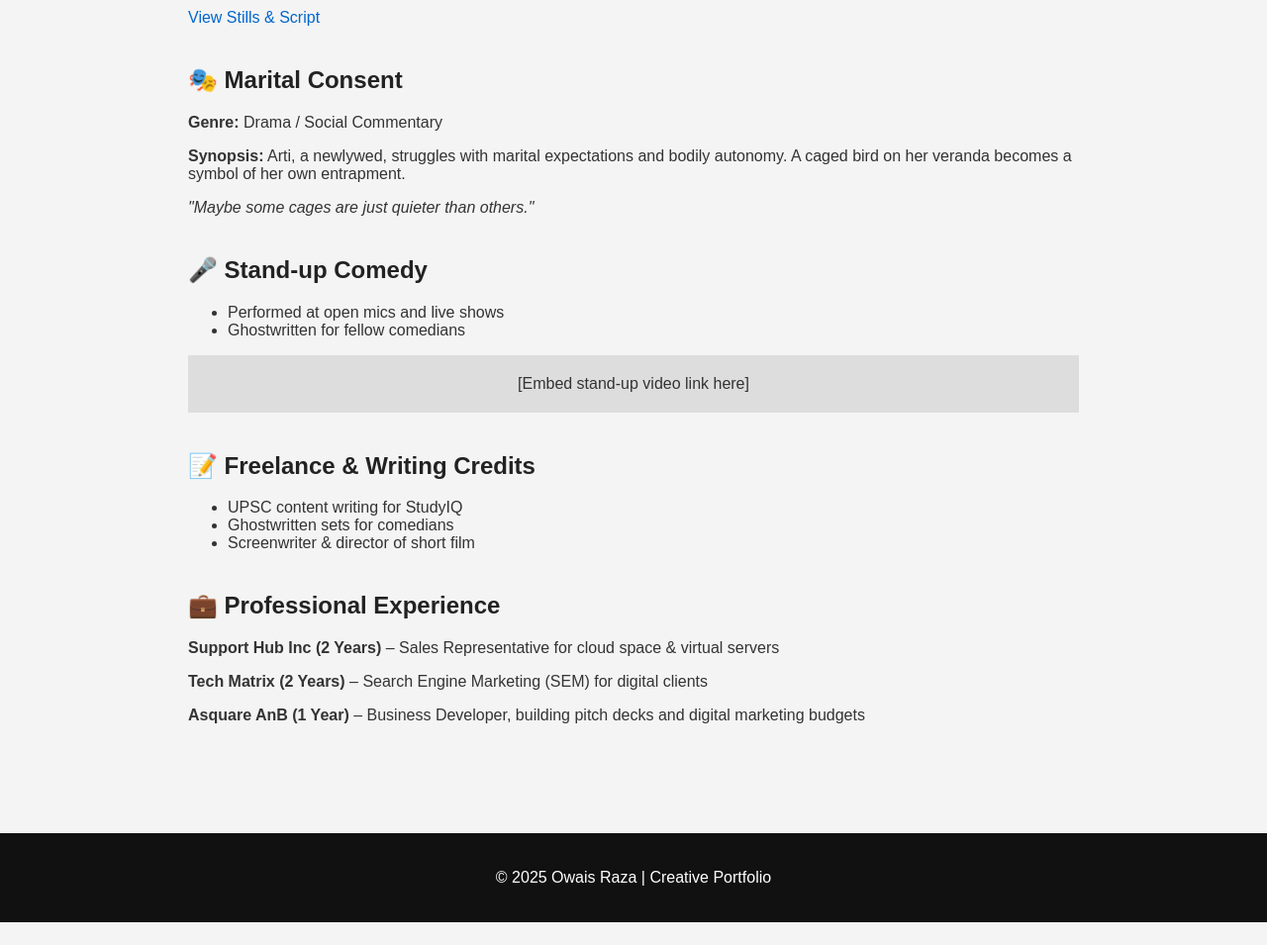
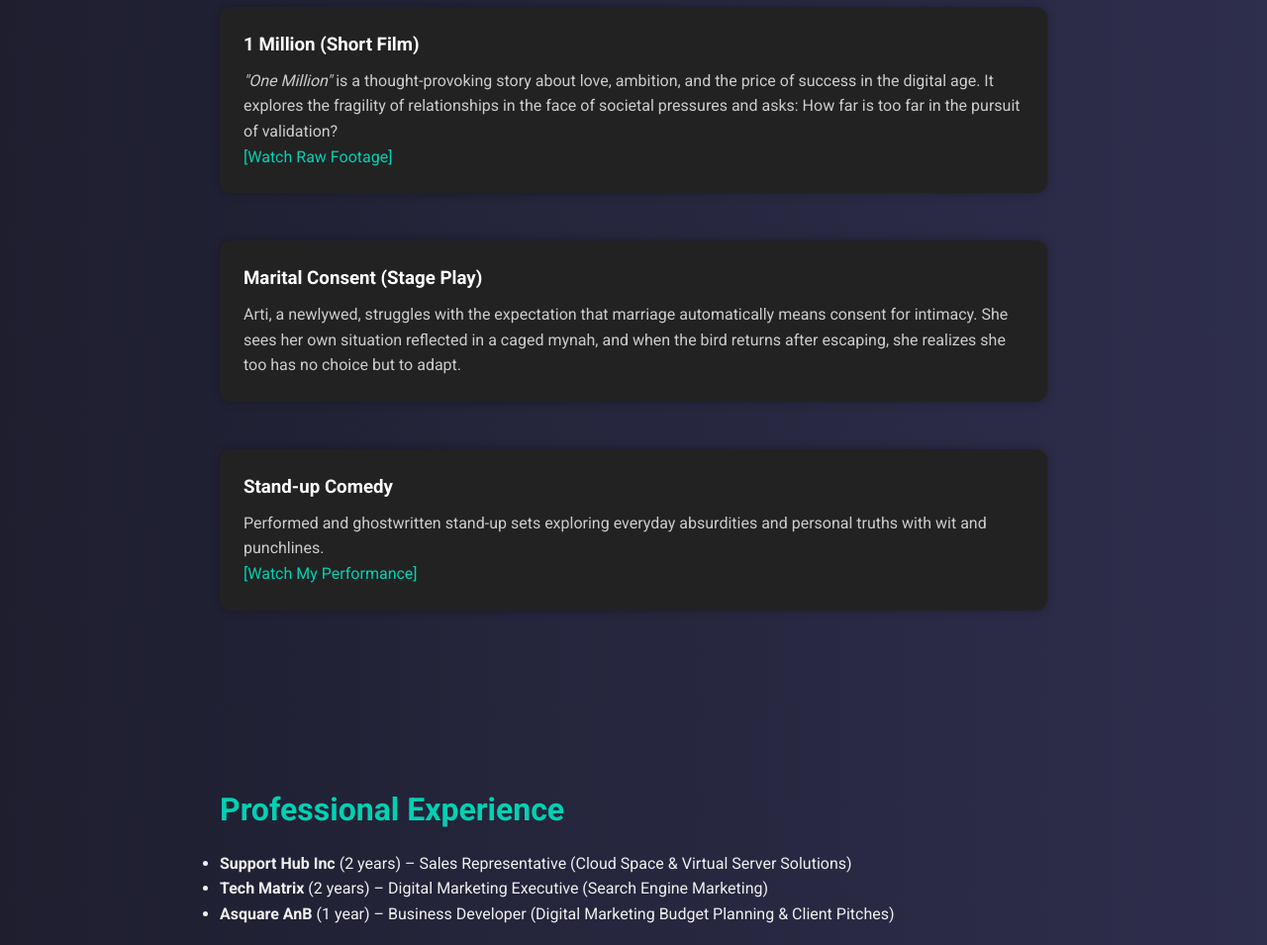
Before and after one commit to Owais-Portfolio/Portfolio, a plain HTML site: page index.html in a window 1280 px wide. Shown: the part 610-1565 px from the top of the page at 99% size. Before the commit the page ends 1542 px from the top, so only its background shows below. Drawn offline with Linux system fonts and the light colour scheme.

Commit message:
Update index.html

```diff
--- a/index.html
+++ b/index.html
@@ -3,109 +3,119 @@
 <head>
   <meta charset="UTF-8" />
   <meta name="viewport" content="width=device-width, initial-scale=1.0" />
-  <title>Owais Raza | Creative Writing Portfolio</title>
+  <title>Owais Raza | Creative Portfolio</title>
+  <link href="https://fonts.googleapis.com/css2?family=Roboto:wght@400;700&display=swap" rel="stylesheet">
   <style>
-    body {
-      font-family: Arial, sans-serif;
+    * {
+      box-sizing: border-box;
       margin: 0;
       padding: 0;
-      background-color: #f4f4f4;
-      color: #333;
+    }
+    body {
+      font-family: 'Roboto', sans-serif;
+      background: linear-gradient(to right, #1e1e2f, #2e2e4d);
+      color: #f0f0f0;
+      line-height: 1.6;
     }
     header {
+      padding: 3rem 2rem;
+      text-align: center;
       background-color: #111;
-      color: white;
-      padding: 30px 20px;
-      text-align: center;
     }
-    .container {
-      padding: 20px;
+    header h1 {
+      font-size: 2.5rem;
+      color: #00d1b2;
+    }
+    header p {
+      font-size: 1.1rem;
+      color: #ccc;
+    }
+    section {
+      padding: 4rem 2rem;
       max-width: 900px;
       margin: auto;
     }
-    h2 {
-      color: #222;
-      margin-top: 40px;
+    .section-title {
+      font-size: 2rem;
+      margin-bottom: 1rem;
+      color: #00d1b2;
     }
-    .section {
-      margin-bottom: 40px;
+    .project {
+      margin-bottom: 3rem;
+      background: #222;
+      padding: 1.5rem;
+      border-radius: 12px;
+      box-shadow: 0 0 10px rgba(0,0,0,0.3);
     }
-    .video-placeholder {
-      background-color: #ddd;
-      padding: 20px;
+    .project h3 {
+      color: #ffffff;
+      margin-bottom: 0.5rem;
+    }
+    .project p {
+      color: #ccc;
+    }
+    footer {
+      background: #111;
       text-align: center;
-      margin: 10px 0;
+      padding: 2rem;
+      font-size: 0.9rem;
     }
     a {
-      color: #0066cc;
+      color: #00d1b2;
       text-decoration: none;
-    }
-    footer {
-      background-color: #111;
-      color: white;
-      text-align: center;
-      padding: 20px;
-      margin-top: 50px;
     }
   </style>
 </head>
 <body>
   <header>
     <h1>Owais Raza</h1>
-    <p>Creative Writer | Filmmaker | Stand-up Comedian</p>
-    <p>📞 +91 9560510644 | ✉️ owaisonmic@gmail.com | 📸 <a href="https://instagram.com/owais0304" target="_blank" style="color:white;">@owais0304</a></p>
+    <p>Creative Writer | Storyteller | Performer</p>
   </header>
-  <div class="container">
-    <div class="section">
-      <h2>About Me</h2>
-      <p>
-        Hi, I’m Owais — a creative storyteller with 5 years of corporate experience and a passion for writing and performing.
-        I’ve written and directed a short film (*"One Million"*), authored a stage play (*"Marital Consent"*), and performed stand-up comedy across open mics.
-      </p>
+
+  <section>
+    <h2 class="section-title">About Me</h2>
+    <p>I am a passionate storyteller with 5 years of corporate experience across sales, digital marketing, and business development. On the creative side, I’ve written and directed the short film <strong>"1 Million"</strong>, authored the play <strong>"Marital Consent"</strong>, ghostwritten for stand-up comedians, and performed stand-up myself. I’ve also created educational content for StudyIQ's UPSC platform.</p>
+  </section>
+
+  <section>
+    <h2 class="section-title">Creative Work</h2>
+
+    <div class="project">
+      <h3>1 Million (Short Film)</h3>
+      <p><em>"One Million"</em> is a thought-provoking story about love, ambition, and the price of success in the digital age. It explores the fragility of relationships in the face of societal pressures and asks: How far is too far in the pursuit of validation?</p>
+      <p><a href="#">[Watch Raw Footage]</a></p>
     </div>
 
-    <div class="section">
-      <h2>🎬 One Million</h2>
-      <p><strong>Genre:</strong> Psychological Drama / Social Commentary</p>
-      <p><strong>Synopsis:</strong> A thought-provoking story about love, ambition, and the price of success in the digital age. As a couple chases online validation, their relationship begins to crack under pressure.</p>
-      <div class="video-placeholder">[Embed raw footage link here]</div>
-      <p><a href="#">View Stills & Script</a></p>
+    <div class="project">
+      <h3>Marital Consent (Stage Play)</h3>
+      <p>Arti, a newlywed, struggles with the expectation that marriage automatically means consent for intimacy. She sees her own situation reflected in a caged mynah, and when the bird returns after escaping, she realizes she too has no choice but to adapt.</p>
     </div>
 
-    <div class="section">
-      <h2>🎭 Marital Consent</h2>
-      <p><strong>Genre:</strong> Drama / Social Commentary</p>
-      <p><strong>Synopsis:</strong> Arti, a newlywed, struggles with marital expectations and bodily autonomy. A caged bird on her veranda becomes a symbol of her own entrapment.</p>
-      <p><em>"Maybe some cages are just quieter than others."</em></p>
+    <div class="project">
+      <h3>Stand-up Comedy</h3>
+      <p>Performed and ghostwritten stand-up sets exploring everyday absurdities and personal truths with wit and punchlines.</p>
+      <p><a href="#">[Watch My Performance]</a></p>
     </div>
+  </section>
 
-    <div class="section">
-      <h2>🎤 Stand-up Comedy</h2>
-      <ul>
-        <li>Performed at open mics and live shows</li>
-        <li>Ghostwritten for fellow comedians</li>
-      </ul>
-      <div class="video-placeholder">[Embed stand-up video link here]</div>
-    </div>
+  <section>
+    <h2 class="section-title">Professional Experience</h2>
+    <ul>
+      <li><strong>Support Hub Inc</strong> (2 years) – Sales Representative (Cloud Space & Virtual Server Solutions)</li>
+      <li><strong>Tech Matrix</strong> (2 years) – Digital Marketing Executive (Search Engine Marketing)</li>
+      <li><strong>Asquare AnB</strong> (1 year) – Business Developer (Digital Marketing Budget Planning & Client Pitches)</li>
+    </ul>
+  </section>
 
-    <div class="section">
-      <h2>📝 Freelance & Writing Credits</h2>
-      <ul>
-        <li>UPSC content writing for StudyIQ</li>
-        <li>Ghostwritten sets for comedians</li>
-        <li>Screenwriter & director of short film</li>
-      </ul>
-    </div>
+  <section>
+    <h2 class="section-title">Contact</h2>
+    <p>Email: <a href="mailto:owaisonmic@gmail.com">owaisonmic@gmail.com</a><br>
+    Phone: <a href="tel:+919560510644">+91 9560510644</a><br>
+    Instagram: <a href="https://instagram.com/owais0304" target="_blank">@owais0304</a></p>
+  </section>
 
-    <div class="section">
-      <h2>💼 Professional Experience</h2>
-      <p><strong>Support Hub Inc (2 Years)</strong> – Sales Representative for cloud space & virtual servers</p>
-      <p><strong>Tech Matrix (2 Years)</strong> – Search Engine Marketing (SEM) for digital clients</p>
-      <p><strong>Asquare AnB (1 Year)</strong> – Business Developer, building pitch decks and digital marketing budgets</p>
-    </div>
-  </div>
   <footer>
-    <p>© 2025 Owais Raza | Creative Portfolio</p>
+    <p>© 2025 Owais Raza. All Rights Reserved.</p>
   </footer>
 </body>
 </html>
```
